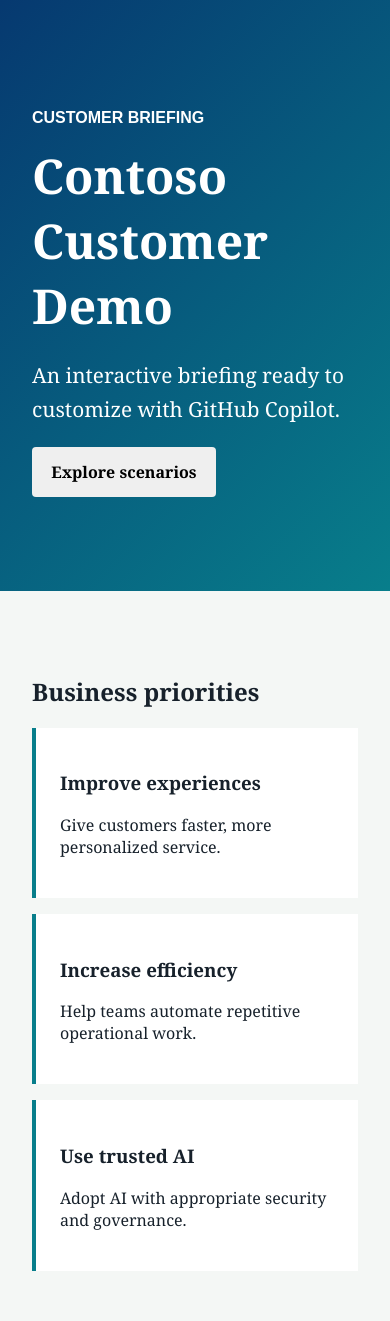
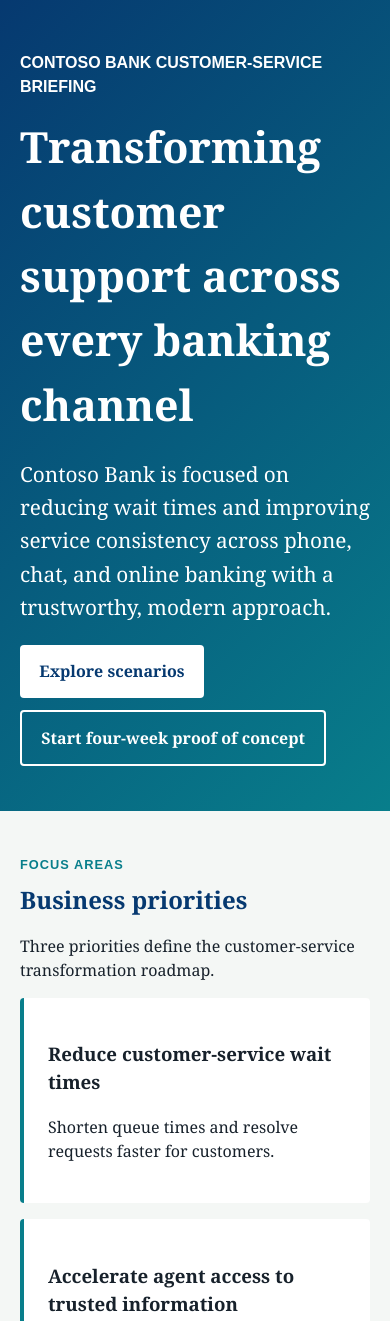
Before and after one commit to thalia8424/Customer-Demo-Vibe-Lab, a website built with Vite: page index.html in a window 390 px wide. Shown: the top 1321 px of the page. Built offline with nearby package versions, Linux system fonts and the light colour scheme.

Commit message:
Customize demo for Contoso Bank

```diff
--- a/src/main.js
+++ b/src/main.js
@@ -2,30 +2,84 @@
 
 document.querySelector("#app").innerHTML = `
   <header class="hero">
-    <p class="eyebrow">Customer briefing</p>
-    <h1>Contoso Customer Demo</h1>
+    <p class="eyebrow">Contoso Bank customer-service briefing</p>
+    <h1>Transforming customer support across every banking channel</h1>
     <p class="summary">
-      An interactive briefing ready to customize with GitHub Copilot.
+      Contoso Bank is focused on reducing wait times and improving service consistency
+      across phone, chat, and online banking with a trustworthy, modern approach.
     </p>
-    <button id="explore">Explore scenarios</button>
+    <div class="hero-actions">
+      <button id="explore" type="button">Explore scenarios</button>
+      <button id="jump-to-poc" class="button-secondary" type="button">
+        Start four-week proof of concept
+      </button>
+    </div>
   </header>
 
-  <section id="scenarios">
-    <h2>Business priorities</h2>
+  <section id="scenarios" aria-labelledby="priorities-title">
+    <p class="section-kicker">Focus areas</p>
+    <h2 id="priorities-title">Business priorities</h2>
+    <p class="section-intro">
+      Three priorities define the customer-service transformation roadmap.
+    </p>
     <div class="scenario-grid">
       <article>
-        <h3>Improve experiences</h3>
-        <p>Give customers faster, more personalized service.</p>
+        <h3>Reduce customer-service wait times</h3>
+        <p>Shorten queue times and resolve requests faster for customers.</p>
       </article>
       <article>
-        <h3>Increase efficiency</h3>
-        <p>Help teams automate repetitive operational work.</p>
+        <h3>Accelerate agent access to trusted information</h3>
+        <p>Help service teams find accurate answers quickly during live interactions.</p>
       </article>
       <article>
-        <h3>Use trusted AI</h3>
-        <p>Adopt AI with appropriate security and governance.</p>
+        <h3>Deliver consistent, personalized support</h3>
+        <p>Provide a reliable customer experience across every channel.</p>
       </article>
     </div>
+  </section>
+
+  <section id="capabilities" aria-labelledby="capabilities-title">
+    <p class="section-kicker">Plan</p>
+    <h2 id="capabilities-title">Proposed capabilities</h2>
+    <ul class="feature-list">
+      <li>AI-assisted customer service workflows for faster resolution paths</li>
+      <li>Automated case summaries to reduce manual wrap-up time</li>
+      <li>A trusted knowledge assistant for agents across channels</li>
+      <li>Customer-service analytics for trend and performance visibility</li>
+    </ul>
+  </section>
+
+  <section id="outcomes" aria-labelledby="outcomes-title">
+    <p class="section-kicker">Impact</p>
+    <h2 id="outcomes-title">Expected outcomes</h2>
+    <div class="outcomes-grid">
+      <article>
+        <h3>25% lower average handling time</h3>
+        <p>Drive faster resolution and lower service friction at scale.</p>
+      </article>
+      <article>
+        <h3>Faster agent onboarding</h3>
+        <p>Help new and existing agents become productive more quickly.</p>
+      </article>
+      <article>
+        <h3>Higher customer satisfaction</h3>
+        <p>Improve trust and retention through responsive, dependable service.</p>
+      </article>
+      <article>
+        <h3>More consistent responses</h3>
+        <p>Reduce variation and improve quality across support channels.</p>
+      </article>
+    </div>
+  </section>
+
+  <section id="proof-of-concept" class="cta" aria-labelledby="poc-title">
+    <p class="section-kicker">Next step</p>
+    <h2 id="poc-title">Launch a four-week proof of concept</h2>
+    <p>
+      Align customer-service and digital banking teams on a focused pilot to validate
+      value, speed, and operational readiness.
+    </p>
+    <button type="button" id="poc-button">Begin POC planning</button>
   </section>
 `;
 
@@ -34,3 +88,15 @@
     behavior: "smooth"
   });
 });
+
+document.querySelector("#jump-to-poc").addEventListener("click", () => {
+  document.querySelector("#proof-of-concept").scrollIntoView({
+    behavior: "smooth"
+  });
+});
+
+document.querySelector("#poc-button").addEventListener("click", () => {
+  document.querySelector("#proof-of-concept").scrollIntoView({
+    behavior: "smooth"
+  });
+});
--- a/src/styles.css
+++ b/src/styles.css
@@ -10,6 +10,7 @@
 
 body {
   margin: 0;
+  line-height: 1.5;
 }
 
 .hero {
@@ -39,6 +40,12 @@
   line-height: 1.6;
 }
 
+.hero-actions {
+  display: flex;
+  flex-wrap: wrap;
+  gap: 0.75rem;
+}
+
 button {
   width: fit-content;
   padding: 0.9rem 1.2rem;
@@ -47,12 +54,49 @@
   font: inherit;
   font-weight: 700;
   cursor: pointer;
+  background: #ffffff;
+  color: #063970;
+}
+
+.button-secondary {
+  background: transparent;
+  border: 2px solid #ffffff;
+  color: #ffffff;
+}
+
+button:hover {
+  filter: brightness(0.96);
+}
+
+button:focus-visible {
+  outline: 3px solid #11b5c3;
+  outline-offset: 2px;
 }
 
 section {
   max-width: 1100px;
   margin: auto;
   padding: 4rem 2rem;
+}
+
+.section-kicker {
+  margin: 0;
+  color: #087e8b;
+  font-family: sans-serif;
+  font-size: 0.8rem;
+  font-weight: 700;
+  letter-spacing: 0.08em;
+  text-transform: uppercase;
+}
+
+.section-intro {
+  max-width: 700px;
+  margin-top: 0.75rem;
+}
+
+h2 {
+  margin: 0.45rem 0 1rem;
+  color: #063970;
 }
 
 .scenario-grid {
@@ -65,10 +109,69 @@
   padding: 1.5rem;
   border-left: 4px solid #087e8b;
   background: white;
+  border-radius: 4px;
+}
+
+.feature-list {
+  margin: 1.25rem 0 0;
+  padding: 0;
+  list-style: none;
+  display: grid;
+  gap: 0.8rem;
+}
+
+.feature-list li {
+  background: #ffffff;
+  border-left: 4px solid #087e8b;
+  padding: 1rem 1.2rem;
+  border-radius: 4px;
+}
+
+.outcomes-grid {
+  display: grid;
+  grid-template-columns: repeat(2, minmax(0, 1fr));
+  gap: 1rem;
+}
+
+.cta {
+  margin-bottom: 3rem;
+  color: #ffffff;
+  background: linear-gradient(135deg, #063970, #087e8b);
+  border-radius: 10px;
+}
+
+.cta .section-kicker,
+.cta h2 {
+  color: #ffffff;
+}
+
+.cta p {
+  max-width: 700px;
+}
+
+.cta button {
+  margin-top: 0.5rem;
 }
 
 @media (max-width: 700px) {
+  .hero {
+    min-height: auto;
+    padding: 2.2rem 1.25rem 2.8rem;
+  }
+
+  h1 {
+    font-size: clamp(2rem, 11vw, 3.1rem);
+  }
+
+  section {
+    padding: 2.75rem 1.25rem;
+  }
+
   .scenario-grid {
     grid-template-columns: 1fr;
   }
+
+  .outcomes-grid {
+    grid-template-columns: 1fr;
+  }
 }
```
